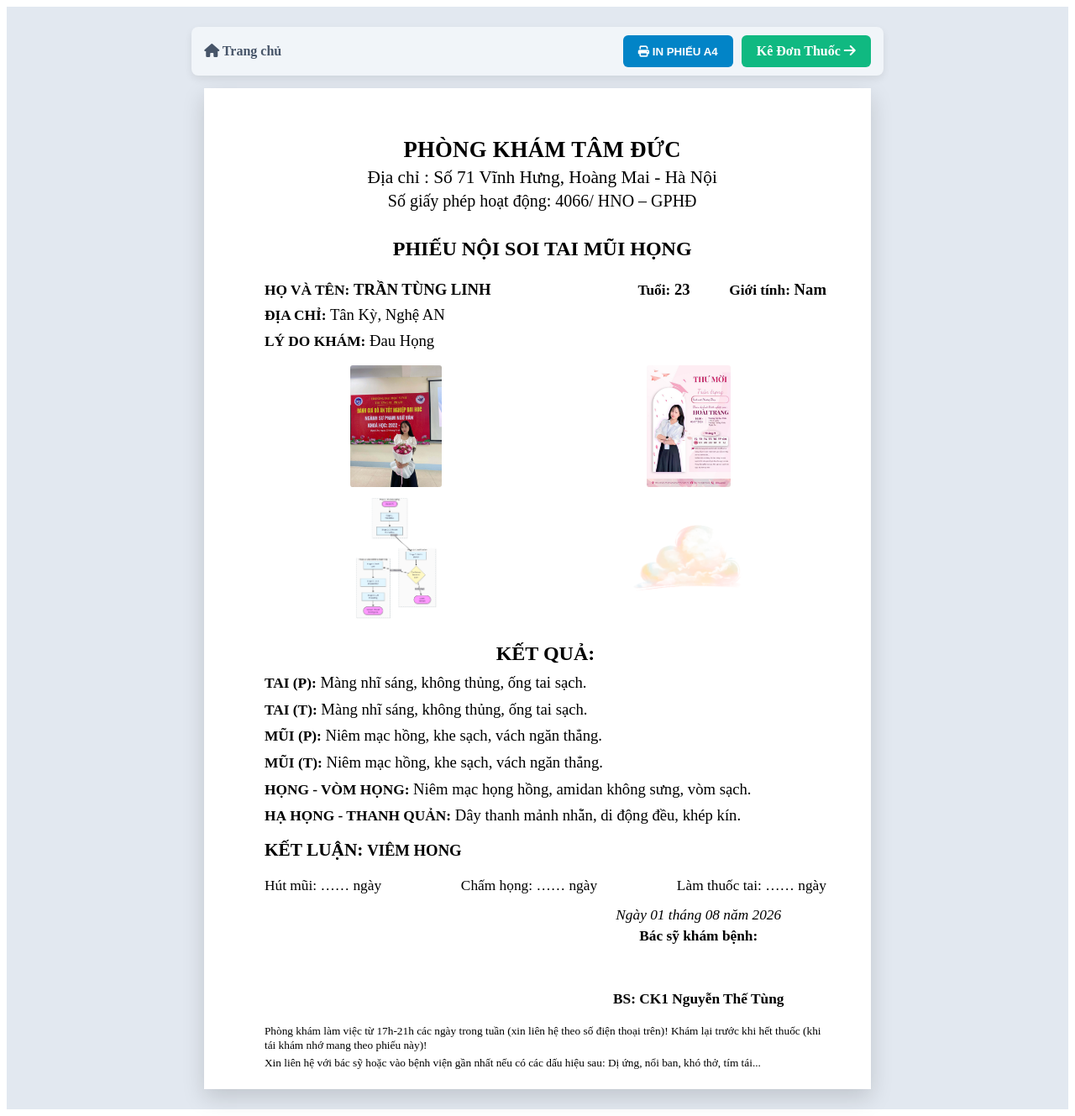
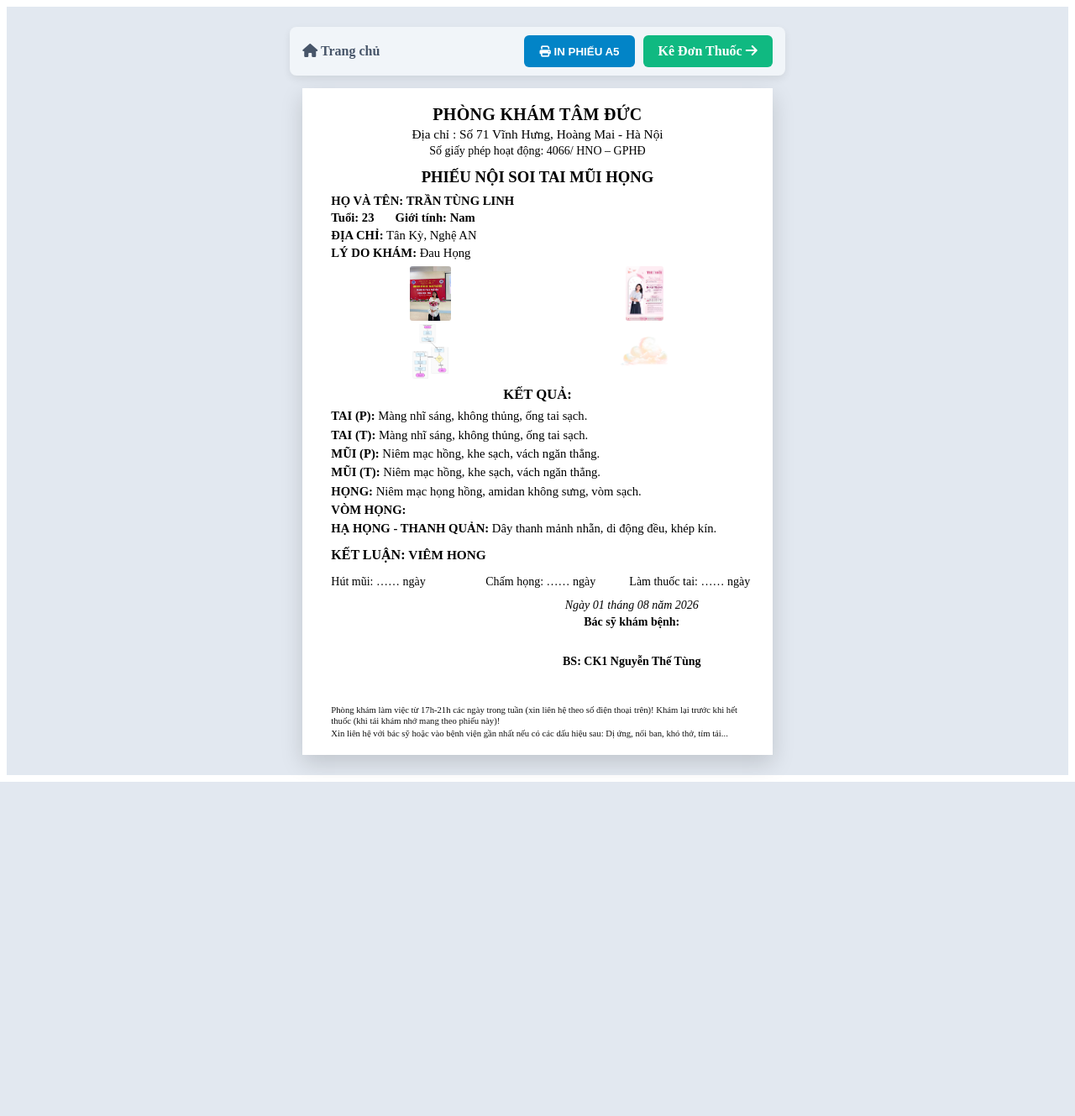
Before and after one commit to EEnic3/HOANG_TUNG, a Flask app: page /print/noisoi/1 in a window 1280 px wide. Shown: the whole page at 84% size. After the commit the page ends 931 px from the top, so only its background shows below. Run offline with Flask 3, Linux system fonts and the light colour scheme; data comes from the database, SQL or seed files in the repository; both versions use the stored data as it was after the commit.

Commit message:
them data vom_hong va chinh form noisoi co gian theo a5

```diff
--- a/app.py
+++ b/app.py
@@ -161,14 +161,14 @@ def form_noisoi(patient_id):
 
         cursor = db.execute('''
             INSERT INTO examinations
-            (patient_id, tai_p, tai_t, mui_p, mui_t, vong_hong, thanh_quan, conclusion,
+            (patient_id, tai_p, tai_t, mui_p, mui_t, vong_hong, vom_hong, thanh_quan, conclusion,
              image_1, image_2, image_3, image_4, hut_mui_days, cham_hong_days, lam_thuoc_tai_days)
-            VALUES (?, ?, ?, ?, ?, ?, ?, ?, ?, ?, ?, ?, ?, ?, ?)
+            VALUES (?, ?, ?, ?, ?, ?, ?, ?, ?, ?, ?, ?, ?, ?, ?, ?)
         ''', (
             patient_id,
             request.form['tai_p'], request.form['tai_t'],
             request.form['mui_p'], request.form['mui_t'],
-            request.form['vong_hong'], request.form['thanh_quan'],
+            request.form['vong_hong'], request.form['vom_hong'], request.form['thanh_quan'],
             request.form['conclusion'],
             image_names[0], image_names[1], image_names[2], image_names[3],
             request.form.get('hut_mui_days', ''),
--- a/templates/print_noisoi.html
+++ b/templates/print_noisoi.html
@@ -2,28 +2,28 @@
 <html lang="vi">
 <head>
     <meta charset="UTF-8">
-    <title>In Phiếu Nội Soi (A4) - {{ exam.full_name }}</title>
+    <title>In Phiếu Nội Soi (A5) - {{ exam.full_name }}</title>
     <link rel="stylesheet" href="https://cdnjs.cloudflare.com/ajax/libs/font-awesome/6.4.0/css/all.min.css">
     <link rel="stylesheet" href="{{ url_for('static', filename='css/print.css') }}">
     <style>
-        /* ===== TRANG A4 - khớp margin với file mẫu docx ===== */
+        /* ===== KHỔ GIẤY A5 DỌC - KHÓA LỀ 0 CHỐNG CẮT CHÂN TRANG ===== */
         @page {
-            size: A4 portrait;
-            margin: 8mm 10mm;
+            size: A5 portrait;
+            margin: 0 !important;
         }
-        .page-a4 {
-            width: 210mm;
-            min-height: 297mm;
+        .page-a5 {
+            width: 148mm;
+            height: 210mm;
+            max-height: 210mm;
             margin: 0 auto;
-            padding: 15mm 14mm 5mm 17mm;
+            padding: 5mm 8mm 4mm 8mm; /* Lề trên 5mm, lề dưới 4mm tối ưu diện tích in A5 */
             box-sizing: border-box;
             font-family: "Times New Roman", Times, serif;
             color: #000000;
-            font-size: 14pt;
-            line-height: 1.25;
             display: flex;
             flex-direction: column;
             justify-content: flex-start;
+            overflow: hidden; /* Khóa tuyệt đối không cho đẻ trang 2 */
         }
 
         .text-center { text-align: center; }
@@ -31,60 +31,57 @@
 
         /* ===== HEADER PHÒNG KHÁM ===== */
         .clinic-name {
-            font-size: 20pt;
+            font-size: 15pt;
             font-weight: bold;
             text-align: center;
             letter-spacing: 0.3px;
             margin: 0;
         }
         .clinic-address {
-            font-size: 16pt;
+            font-size: 11.5pt;
             text-align: center;
-            margin: 2pt 0 0 0;
+            margin: 1pt 0 0 0;
         }
         .clinic-license {
-            font-size: 15pt;
+            font-size: 10.5pt;
             text-align: center;
-            margin: 2pt 0 12pt 0;
+            margin: 1pt 0 4pt 0;
         }
 
         /* ===== TIÊU ĐỀ PHIẾU ===== */
         .form-title {
-            font-size: 18pt;
+            font-size: 14pt;
             font-weight: bold;
             text-align: center;
-            margin: 10pt 0 16pt 0;
+            margin: 4pt 0 6pt 0;
         }
 
         /* ===== THÔNG TIN BỆNH NHÂN ===== */
-        .patient-row {
+        .patient-info-a5 {
+            padding-left: 1mm;
+        }
+        .patient-info-a5 .label { font-weight: bold; }
+        .patient-row-2 {
             display: flex;
-            justify-content: space-between;
-            font-size: 14pt;
-            line-height: 1.25;
-            margin: 0 0 6pt 0;
-            padding-left: 2mm;
+            justify-content: flex-start;
+            gap: 25px;
+            margin-top: 1pt;
         }
-        .patient-row .label { font-weight: bold; font-size: 13pt; }
+        .row-info {
+            padding-left: 1mm;
+        }
+        .row-info .label { font-weight: bold; }
 
-        .row-info {
-            font-size: 14pt;
-            line-height: 16.05pt;
-            margin: 0 0 6pt 0;
-            padding-left: 2mm;
-        }
-        .row-info .label { font-weight: bold; font-size: 13pt; }
-
-        /* ===== LƯỚI 4 ẢNH NỘI SOI ===== */
-        .grid-images-a4 {
+        /* ===== LƯỚI 4 ẢNH NỘI SOI (CHỈ HIỆN KHI CÓ ẢNH) ===== */
+        .grid-images-a5 {
             display: grid;
             grid-template-columns: 1fr 1fr;
-            gap: 12px 20px;
-            margin: 10px 0 14px 0;
+            gap: 4px 10px;
+            margin: 4px 0;
             justify-items: center;
             align-items: center;
         }
-        .img-box-a4 {
+        .img-box-a5 {
             text-align: center;
             border: none !important;
             padding: 0;
@@ -94,8 +91,8 @@
             align-items: center;
             justify-content: center;
         }
-        .img-box-a4 img {
-            height: 145px;
+        .img-box-a5 img {
+            height: 65px;
             width: auto;
             max-width: 95%;
             object-fit: contain;
@@ -104,77 +101,91 @@
             border-radius: 3px;
         }
 
-        /* ===== KẾT QUẢ MÔ TẢ ===== */
-        .section-label {
-            font-size: 18pt;
-            font-weight: bold;
-            text-align: center;
-            margin: 9pt 0 6pt 0;
-            padding-left: 2mm;
+        /* ===== THỦ THUẬT (3 CỘT TUYỆT ĐỐI) ===== */
+        .procedures-line {
+            display: grid;
+            grid-template-columns: 1fr 1fr 1fr;
+            padding-left: 1mm;
+            width: 100%;
         }
-
-        .result-line {
-            font-size: 14pt;
-            margin: 0 0 6pt 0;
-            padding-left: 2mm;
-        }
-        .result-line .label { font-weight: bold; font-size: 13pt; }
-
-        .conclusion-line {
-            font-size: 14pt;
-            margin: 6pt 0 6pt 0;
-            padding-left: 2mm;
-        }
-        .conclusion-line .label { font-weight: bold; font-size: 16pt; }
-
-        /* ===== THỦ THUẬT ===== */
-        .procedures-line {
-            display: flex;
-            justify-content: space-between;
-            font-size: 13pt;
-            margin: 8pt 0 0 0;
-            padding-left: 2mm;
-        }
+        .procedures-line div:nth-child(1) { text-align: left; }
+        .procedures-line div:nth-child(2) { text-align: center; }
+        .procedures-line div:nth-child(3) { text-align: right; }
         .procedures-line b { font-weight: bold; }
 
         /* ===== CHỮ KÝ BÁC SĨ ===== */
         .footer-sign {
             display: flex;
             justify-content: space-between;
-            margin-top: 10pt;
             page-break-inside: avoid;
         }
         .sign-box {
-            font-size: 13pt;
             text-align: center;
-            width: 45%;
+            width: 55%;
             margin-left: auto;
         }
         .sign-box .sign-date { font-style: italic; text-align: center; margin-bottom: 2pt; }
-        .sign-box .sign-role { font-weight: bold; text-align: center; margin-bottom: 40pt; }
+        .sign-box .sign-role { font-weight: bold; text-align: center; }
         .sign-box .sign-name { font-weight: bold; text-align: center; }
 
-        /* ===== 3 CÂU DẶN DÒ DƯỚI CÙNG ===== */
+        /* ===== 3 CÂU DẶN DÒ (LUÔN HÍT SÁT ĐÁY A5) ===== */
         .footer-note {
-            font-size: 10pt;
-            margin-top: 12pt;
-            padding-left: 2mm;
-            /* --- THÊM DÒNG NÀY ĐỂ ĐẨY SÁT XUỐNG ĐÁY A4 --- */
+            font-size: 8pt;
+            padding-left: 1mm;
             margin-top: auto !important;
-            padding-top: 15pt; /* Tạo khoảng cách an toàn với chữ ký phía trên */
+            line-height: 1.2;
+            color: #111;
         }
-        .footer-note div { margin-bottom: 3pt; }
+        .footer-note div { margin-bottom: 2pt; }
 
-        /* =========================================================
-           CSS KHÓA IN TRANG A4 - CHỐNG BỊ DƯ TRANG TRẮNG THỨ 2
-           ========================================================= */
+        /* =========================================================================
+           CHẾ ĐỘ 1: KHI PHIẾU CÓ ẢNH (.has-images) -> GIỮ NGUYÊN 100% VÌ ĐANG ĐẸP
+           ========================================================================= */
+        .has-images {
+            font-size: 11pt;
+            line-height: 1.25;
+        }
+        .has-images .patient-info-a5 { font-size: 11pt; margin-bottom: 2pt; }
+        .has-images .row-info { font-size: 11pt; margin: 0 0 2pt 0; }
+        .has-images .section-label { font-size: 12.5pt; font-weight: bold; text-align: center; margin: 4pt 0 4pt 0; }
+        .has-images .result-line { font-size: 11pt; margin: 0 0 3pt 0; line-height: 1.25; padding-left: 1mm; }
+        .has-images .result-line .label { font-weight: bold; }
+        .has-images .conclusion-line { font-size: 11.5pt; margin: 6pt 0 6pt 0; line-height: 1.25; padding-left: 1mm; }
+        .has-images .conclusion-line .label { font-weight: bold; font-size: 12pt; }
+        .has-images .procedures-line { font-size: 10.5pt; margin: 4pt 0 4pt 0; }
+        .has-images .footer-sign { margin-top: 4pt; }
+        .has-images .sign-box { font-size: 10.5pt; }
+        .has-images .sign-box .sign-role { margin-bottom: 22pt; }
+        .has-images .footer-note { padding-top: 4pt; }
+
+        /* =========================================================================
+           CHẾ ĐỘ 2: KHI PHIẾU KHÔNG CÓ ẢNH (.no-images) -> ĐÃ TINH CHỈNH CHỐNG CẮT CHÂN TRANG
+           ========================================================================= */
+        .no-images {
+            font-size: 11.5pt;
+            line-height: 1.35;
+        }
+        .no-images .patient-info-a5 { font-size: 11.5pt; margin-bottom: 4pt; }
+        .no-images .row-info { font-size: 11.5pt; margin: 0 0 3pt 0; }
+        .no-images .section-label { font-size: 13pt; font-weight: bold; text-align: center; margin: 6pt 0 6pt 0; }
+        .no-images .result-line { font-size: 11.5pt; margin: 0 0 5pt 0; line-height: 1.35; padding-left: 1mm; }
+        .no-images .result-line .label { font-weight: bold; }
+        .no-images .conclusion-line { font-size: 12pt; margin: 8pt 0 8pt 0; line-height: 1.3; padding-left: 1mm; }
+        .no-images .conclusion-line .label { font-weight: bold; font-size: 12.5pt; }
+        .no-images .procedures-line { font-size: 11pt; margin: 8pt 0 4pt 0; }
+        .no-images .footer-sign { margin-top: 8pt; }
+        .no-images .sign-box { font-size: 11pt; }
+        .no-images .sign-box .sign-role { margin-bottom: 26pt; } /* Khoảng ký tay chuẩn 26pt, cứu lại 100% 3 dòng dặn dò */
+        .no-images .footer-note { padding-top: 6pt; }
+
+        /* ===== KHÓA TRÀN TRANG KHI IN ===== */
         @media print {
             html, body {
-                width: 210mm;
-                height: 297mm;
+                width: 148mm;
+                height: 210mm;
                 margin: 0 !important;
                 padding: 0 !important;
-                overflow: hidden !important; /* Khóa chiều cao, chống đẻ trang trắng phía sau */
+                overflow: hidden !important;
             }
             .toolbar-no-print {
                 display: none !important;
@@ -189,15 +200,16 @@
     <div class="print-container">
 
         <!-- Thanh công cụ điều hướng trước khi in -->
-        <div class="toolbar-no-print" style="max-width: 210mm; margin: 0 auto 15px auto; padding: 10px 15px; background: #f1f5f9; border-radius: 8px; display: flex; justify-content: space-between; align-items: center;">
+        <div class="toolbar-no-print" style="max-width: 148mm; margin: 0 auto 15px auto; padding: 10px 15px; background: #f1f5f9; border-radius: 8px; display: flex; justify-content: space-between; align-items: center;">
             <a href="/" style="color: #475569; text-decoration: none; font-weight: bold;"><i class="fa-solid fa-house"></i> Trang chủ</a>
             <div style="display: flex; gap: 10px;">
-                <button onclick="window.print()" style="background: #0284c7; color: #fff; border: none; padding: 10px 18px; border-radius: 6px; font-weight: bold; cursor: pointer;"><i class="fa-solid fa-print"></i> IN PHIẾU A4</button>
+                <button onclick="window.print()" style="background: #0284c7; color: #fff; border: none; padding: 10px 18px; border-radius: 6px; font-weight: bold; cursor: pointer;"><i class="fa-solid fa-print"></i> IN PHIẾU A5</button>
                 <a href="/donthuoc/{{ exam.id }}" style="background: #10b981; color: #fff; text-decoration: none; padding: 10px 18px; border-radius: 6px; font-weight: bold;">Kê Đơn Thuốc <i class="fa-solid fa-arrow-right"></i></a>
             </div>
         </div>
 
-        <div class="page-a4">
+        <!-- KHUNG PHIẾU IN A5: TỰ ĐỘNG NHẬN DIỆN CÓ ẢNH HAY KHÔNG CÓ ẢNH -->
+        <div class="page-a5 {% if exam.image_1 or exam.image_2 or exam.image_3 or exam.image_4 %}has-images{% else %}no-images{% endif %}">
 
             <!-- HEADER PHÒNG KHÁM -->
             <div class="clinic-name">{{ settings.clinic_name }}</div>
@@ -208,13 +220,17 @@
             <div class="form-title">PHIẾU NỘI SOI TAI MŨI HỌNG</div>
 
             <!-- THÔNG TIN BỆNH NHÂN -->
-            <div class="patient-row">
-                <div><span class="label">HỌ VÀ TÊN:</span> <span class="font-bold" style="text-transform: uppercase;">{{ exam.full_name }}</span></div>
+            <div class="patient-info-a5">
                 <div>
-                    <span class="label">Tuổi:</span> <span class="font-bold">{{ exam.age }}</span> &nbsp;&nbsp;&nbsp;&nbsp;&nbsp;&nbsp;&nbsp;&nbsp;
-                    <span class="label">Giới tính:</span> <span class="font-bold">{{ exam.gender }}</span>
+                    <span class="label">HỌ VÀ TÊN:</span>
+                    <span class="font-bold" style="text-transform: uppercase;">{{ exam.full_name }}</span>
+                </div>
+                <div class="patient-row-2">
+                    <div><span class="label">Tuổi:</span> <span class="font-bold">{{ exam.age }}</span></div>
+                    <div><span class="label">Giới tính:</span> <span class="font-bold">{{ exam.gender }}</span></div>
                 </div>
             </div>
+
             <div class="row-info">
                 <span class="label">ĐỊA CHỈ:</span> <span>{{ exam.address }}</span>
             </div>
@@ -224,36 +240,34 @@
 
             <!-- KHUNG ẢNH NỘI SOI -->
             {% if exam.image_1 or exam.image_2 or exam.image_3 or exam.image_4 %}
-            <div class="grid-images-a4">
+            <div class="grid-images-a5">
                 {% if exam.image_1 %}
-                <div class="img-box-a4">
+                <div class="img-box-a5">
                     <img src="/static/uploads/{{ exam.image_1 }}">
                 </div>
                 {% endif %}
 
                 {% if exam.image_2 %}
-                <div class="img-box-a4">
+                <div class="img-box-a5">
                     <img src="/static/uploads/{{ exam.image_2 }}">
                 </div>
                 {% endif %}
 
                 {% if exam.image_3 %}
-                <div class="img-box-a4">
+                <div class="img-box-a5">
                     <img src="/static/uploads/{{ exam.image_3 }}">
                 </div>
                 {% endif %}
 
                 {% if exam.image_4 %}
-                <div class="img-box-a4">
+                <div class="img-box-a5">
                     <img src="/static/uploads/{{ exam.image_4 }}">
                 </div>
                 {% endif %}
             </div>
             {% endif %}
 
-            <!-- =========================================================
-                 KẾT QUẢ MÔ TẢ (ĐÃ SỬA: TÁCH RIÊNG TAI P/T & MŨI P/T TỪNG DÒNG)
-                 ========================================================= -->
+            <!-- KẾT QUẢ MÔ TẢ -->
             <div class="section-label">KẾT QUẢ:</div>
 
             <div class="result-line">
@@ -271,8 +285,13 @@
             </div>
 
             <div class="result-line">
-                <span class="label">HỌNG - VÒM HỌNG:</span> {{ exam.vong_hong }}
+                <span class="label">HỌNG:</span> {{ exam.vong_hong }}
             </div>
+
+            <div class="result-line">
+                <span class="label">VÒM HỌNG:</span> {{ exam.vom_hong or '' }}
+            </div>
+
             <div class="result-line">
                 <span class="label">HẠ HỌNG - THANH QUẢN:</span> {{ exam.thanh_quan }}
             </div>
```
Also changed, not shown: add_col_vom_hong.py (added, +19 -0 lines), templates/form_noisoi.html (+9 -6 lines), database.db.
